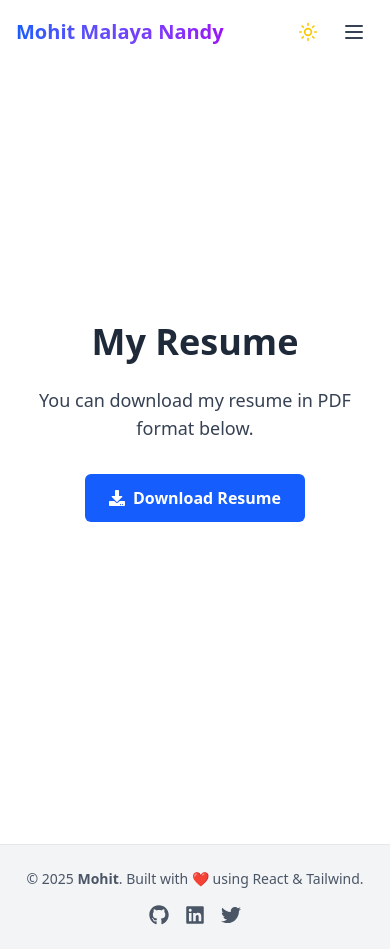
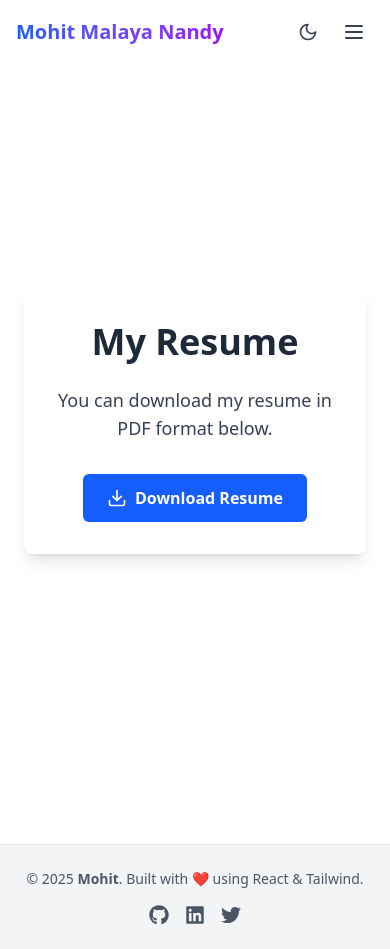
Before and after one commit to mohitmalayanandy/reactifymohit, a React (Vite) app: page /resume in a window 390 px wide. Built offline with nearby package versions, Linux system fonts and the light colour scheme.

Commit message:
Resume Downloader Added

```diff
--- a/src/App.jsx
+++ b/src/App.jsx
@@ -4,6 +4,7 @@ import { BrowserRouter as Router } from 'react-router-dom';
 import Layout from './components/layout/Layout';
 import AppRoutes from './routes/AppRoutes';
 import Modal from './components/Modal';
+import { ThemeProvider } from './components/common/ThemeProvider';
 
 function App() {
   // State to control modal visibility
@@ -23,12 +24,14 @@ function App() {
   };
 
   return (
+    <ThemeProvider>
     <Router>
       {isModalVisible && <Modal onClose={handleCloseModal} />}
       <Layout>
         <AppRoutes />
       </Layout>
     </Router>
+    </ThemeProvider>
   );
 }
 
--- /dev/null
+++ b/src/components/common/GradientName.jsx
@@ -0,0 +1,11 @@
+import React from "react";
+
+const GradientName = ({ className = "" }) => {
+  return (
+    <span className={`bg-clip-text cursor-none text-transparent bg-gradient-to-r from-blue-600 to-purple-600 dark:from-blue-400 dark:to-purple-400 ${className}`}>
+      Mohit Malaya Nandy
+    </span>
+  );
+};
+
+export default GradientName;
--- a/src/components/common/Navbar.jsx
+++ b/src/components/common/Navbar.jsx
@@ -1,41 +1,14 @@
 import { useState, useEffect } from "react";
 import { Link, useLocation } from "react-router-dom";
 import { Sun, Moon, Menu, X } from "lucide-react";
+import GradientName from "./GradientName";
+import { useTheme } from "./ThemeProvider"; // Import the theme hook
 
 const Navbar = () => {
   const [isMenuOpen, setIsMenuOpen] = useState(false);
-  const [isDarkMode, setIsDarkMode] = useState(true);
   const [scrolled, setScrolled] = useState(false);
   const location = useLocation();
-
-  // Handle theme switching
-  useEffect(() => {
-    // Check user preference from localStorage or system preference
-    const savedTheme = localStorage.getItem("theme");
-    const prefersDark = window.matchMedia("(prefers-color-scheme: dark)").matches;
-
-    if (savedTheme === "light") {
-      setIsDarkMode(false);
-      document.documentElement.classList.remove("dark");
-    } else if (savedTheme === "dark") {
-      setIsDarkMode(true);
-      document.documentElement.classList.add("dark");
-    } else if (prefersDark) {
-      setIsDarkMode(true);
-      document.documentElement.classList.add("dark");
-    }
-  }, []);
-
-  const toggleTheme = () => {
-    setIsDarkMode(!isDarkMode);
-    if (isDarkMode) {
-      document.documentElement.classList.remove("dark");
-      localStorage.setItem("theme", "light");
-    } else {
-      document.documentElement.classList.add("dark");
-      localStorage.setItem("theme", "dark");
-    }
-  };
+  const { isDarkMode, toggleTheme } = useTheme(); // Get theme state and toggle function
 
   // Handle scroll effect
   useEffect(() => {
@@ -74,14 +47,9 @@ const Navbar = () => {
       <nav className="max-w-6xl mx-auto px-4 sm:px-6 lg:px-8">
         <div className="flex justify-between items-center h-16 md:h-20">
           {/* Logo */}
-          <Link
-            to="/"
-            className="text-xl sm:text-2xl font-bold text-gray-900 dark:text-white hover:opacity-90 transition-opacity"
-          >
-            <span className="bg-clip-text text-transparent bg-gradient-to-r from-blue-600 to-purple-600 dark:from-blue-400 dark:to-purple-400">
-              Mohit Malaya Nandy
-            </span>
-          </Link>
+          <div className="text-xl sm:text-2xl font-bold text-gray-900 dark:text-white hover:opacity-90 transition-opacity">
+            <GradientName />
+          </div>
 
           {/* Desktop Navigation */}
           <div className="hidden md:flex items-center space-x-1 lg:space-x-2">
@@ -89,11 +57,10 @@ const Navbar = () => {
               <Link
                 key={link.label}
                 to={link.to}
-                className={`px-3 py-2 rounded-lg text-sm lg:text-base font-medium transition-all duration-200 ${
-                  isActive(link.to)
+                className={`px-3 py-2 rounded-lg text-sm lg:text-base font-medium transition-all duration-200 ${isActive(link.to)
                     ? "text-blue-600 dark:text-blue-400 bg-blue-50 dark:bg-blue-900/30"
                     : "text-gray-700 dark:text-gray-300 hover:text-blue-600 hover:bg-gray-100 dark:hover:text-blue-400 dark:hover:bg-gray-800/50"
-                }`}
+                  }`}
               >
                 {link.label}
               </Link>
@@ -142,22 +109,20 @@ const Navbar = () => {
 
       {/* Mobile Menu Dropdown */}
       <div
-        className={`md:hidden overflow-hidden transition-all duration-300 ease-in-out ${
-          isMenuOpen
+        className={`md:hidden overflow-hidden transition-all duration-300 ease-in-out ${isMenuOpen
             ? "max-h-96 opacity-100 border-t border-gray-200 dark:border-gray-800"
             : "max-h-0 opacity-0"
-        }`}
+          }`}
       >
         <div className="px-4 py-2 bg-white dark:bg-black space-y-1">
           {navLinks.map((link) => (
             <Link
               key={link.label}
               to={link.to}
-              className={`block px-4 py-3 rounded-lg text-base font-medium transition-all duration-200 ${
-                isActive(link.to)
+              className={`block px-4 py-3 rounded-lg text-base font-medium transition-all duration-200 ${isActive(link.to)
                   ? "text-blue-600 dark:text-blue-400 bg-blue-50 dark:bg-blue-900/30"
                   : "text-gray-700 dark:text-gray-300 hover:text-blue-600 hover:bg-gray-100 dark:hover:text-blue-400 dark:hover:bg-gray-800/50"
-              }`}
+                }`}
               onClick={() => setIsMenuOpen(false)}
             >
               {link.label}
--- /dev/null
+++ b/src/components/common/ThemeProvider.jsx
@@ -0,0 +1,56 @@
+import React, { createContext, useContext, useEffect, useState } from 'react';
+
+// Create context
+const ThemeContext = createContext();
+
+export const ThemeProvider = ({ children }) => {
+  const [isDarkMode, setIsDarkMode] = useState(false);
+
+  // Initialize theme on component mount
+  useEffect(() => {
+    const savedTheme = localStorage.getItem('theme');
+    const prefersDark = window.matchMedia('(prefers-color-scheme: dark)').matches;
+
+    // Set initial theme based on localStorage or system preference
+    const shouldUseDarkMode = savedTheme === 'dark' || (!savedTheme && prefersDark);
+
+    if (shouldUseDarkMode) {
+      document.documentElement.classList.add('dark');
+      setIsDarkMode(true);
+    } else {
+      document.documentElement.classList.remove('dark');
+      setIsDarkMode(false);
+    }
+  }, []);
+
+  // Function to toggle theme
+  const toggleTheme = () => {
+    const newDarkMode = !isDarkMode;
+    setIsDarkMode(newDarkMode);
+
+    if (newDarkMode) {
+      document.documentElement.classList.add('dark');
+      localStorage.setItem('theme', 'dark');
+    } else {
+      document.documentElement.classList.remove('dark');
+      localStorage.setItem('theme', 'light');
+    }
+  };
+
+  return (
+    <ThemeContext.Provider value={{ isDarkMode, toggleTheme }}>
+      {children}
+    </ThemeContext.Provider>
+  );
+};
+
+// Custom hook to use the theme context
+export const useTheme = () => {
+  const context = useContext(ThemeContext);
+  if (context === undefined) {
+    throw new Error('useTheme must be used within a ThemeProvider');
+  }
+  return context;
+};
+
+export default ThemeProvider;
--- a/src/pages/Home.jsx
+++ b/src/pages/Home.jsx
@@ -5,7 +5,7 @@ import { assets } from "../assets/assets";
 
 const Home = () => {
   return (
-    <section className="min-h-screen bg-black text-white flex items-center justify-center p-8">
+    <section className="min-h-screen bg-white dark:bg-black text-black dark:text-white flex items-center justify-center p-8">
       <div className="max-w-7xl w-full grid grid-cols-1 md:grid-cols-2 gap-4 items-center">
 
         {/* Profile Illustration */}
@@ -14,15 +14,14 @@ const Home = () => {
             <img
               src={assets.illustration} // Update path based on your project structure
               alt="Profile Illustration"
-              className="w-full p-6 sm:p-10 lg:p-14 rounded-3xl object-cover"
-            />
+              className="w-full p-6 sm:p-10 lg:p-14 rounded-3xl object-cover cursor-none" />
 
             {/* Circular Text Button */}
             <div className="absolute bottom-4 sm:bottom-2 left-4 sm:left-2">
               <div className="relative w-24 sm:w-32 h-24 sm:h-32 flex items-center justify-center">
                 {/* Rotating Text */}
                 <div className="absolute w-full h-full animate-spin-slow">
-                  <svg viewBox="0 0 100 100" className="w-full h-full fill-white">
+                  <svg viewBox="0 0 100 100" className="w-full h-full fill-black dark:fill-white">
                     <defs>
                       <path
                         id="circlePath"
@@ -37,7 +36,7 @@ const Home = () => {
                   </svg>
                 </div>
                 <button
-                  className="absolute z-10 bg-white text-black font-bold text-base py-3 px-2 sm:py-7 sm:px-3 rounded-full border border-white hover:bg-black hover:text-white transition-colors duration-100">
+                  className="absolute z-10 bg-black text-white dark:bg-white dark:text-black font-bold text-base py-3 px-2 sm:py-7 sm:px-3 rounded-full border border-black dark:border-white hover:bg-white hover:text-black dark:hover:bg-black dark:hover:text-white transition-colors duration-100">
                   Hire Me
                 </button>
               </div>
@@ -51,21 +50,16 @@ const Home = () => {
             Crafting ideas into <br className="hidden sm:block" /> digital masterpieces <br className="hidden sm:block" /> through code and design
           </h1>
 
-          <p className="text-gray-300 text-base sm:text-lg mb-6 sm:mb-8 max-w-xl mx-auto md:mx-0">
-            As a skilled full-stack developer, I am dedicated to turning ideas into innovative web applications.
-            Explore my latest projects and articles, showcasing my expertise in React.js and web development.
-          </p>
-
           {/* Action Buttons */}
           <div className="flex flex-col sm:flex-row gap-3 sm:gap-4 justify-center md:justify-start">
             <button
-              className="bg-white text-black hover:bg-gray-200 text-sm px-4 py-3 rounded-lg flex items-center justify-center gap-2 font-medium transition-colors duration-300"
+              className="bg-black text-white hover:bg-gray-800 dark:bg-white dark:text-black dark:hover:bg-gray-200 text-sm px-4 py-3 rounded-lg flex items-center justify-center gap-2 font-medium transition-colors duration-300"
               aria-label="Download Resume"
             >
               <Download size={16} /> Resume
             </button>
             <button
-              className="text-white border border-white hover:bg-white hover:text-black text-sm px-4 py-3 rounded-lg flex items-center justify-center gap-2 font-medium transition-colors duration-300"
+              className="text-black dark:text-white border border-black dark:border-white hover:bg-black hover:text-white dark:hover:bg-white dark:hover:text-black text-sm px-4 py-3 rounded-lg flex items-center justify-center gap-2 font-medium transition-colors duration-300"
               aria-label="Contact Me"
             >
               <Mail size={16} /> Contact
@@ -85,7 +79,7 @@ const Home = () => {
                 key={label}
                 href="#"
                 aria-label={label}
-                className={`text-white ${hoverColor} text-lg sm:text-xl transition-colors duration-300`}
+                className={`text-black dark:text-white ${hoverColor} text-lg sm:text-xl transition-colors duration-300`}
               >
                 <Icon />
               </a>
--- a/src/pages/Resume.jsx
+++ b/src/pages/Resume.jsx
@@ -1,23 +1,56 @@
 import React from 'react';
-import { FaDownload } from 'react-icons/fa';
+import { Download } from 'lucide-react';
+import { useState } from 'react';
 
 const Resume = () => {
+  const [isDownloading, setIsDownloading] = useState(false);
+
+  // Sample PDF data - in a real application, this would be your actual PDF file
+  const samplePdfUrl = "https://www.w3.org/WAI/ER/tests/xhtml/testfiles/resources/pdf/dummy.pdf";
+
+  const handleDownload = () => {
+    setIsDownloading(true);
+
+    // Simulating a download process
+    setTimeout(() => {
+      // In a real application with an actual file available,
+      // this would be replaced with window.location.href = "/resume.pdf";
+      window.open(samplePdfUrl, '_blank');
+      setIsDownloading(false);
+    }, 1000);
+  };
+
   return (
-    <div className="min-h-screen flex flex-col justify-center items-center bg-white dark:bg-gray-900 px-6 py-12">
+    <div className="min-h-screen flex flex-col justify-center items-center bg-white dark:bg-black px-6 py-12">
+      <div className="max-w-2xl w-full dark:bg-gray-800 bg-transparent shadow-lg rounded-lg p-8">
         <h1 className="text-4xl md:text-5xl font-bold text-gray-800 dark:text-white mb-6 text-center">
           My Resume
         </h1>
-      <p className="text-lg text-gray-700 dark:text-gray-300 text-center mb-8 max-w-xl">
+        <p className="text-lg text-gray-700 dark:text-gray-300 text-center mb-8 max-w-xl mx-auto">
           You can download my resume in PDF format below.
         </p>
-      <a
-        href="/resume.pdf"
-        download
-        className="inline-flex items-center bg-blue-600 hover:bg-blue-700 text-white font-semibold py-3 px-6 rounded-md transition duration-300"
+        <div className="flex justify-center">
+          <button
+            onClick={handleDownload}
+            disabled={isDownloading}
+            className={`inline-flex items-center justify-center ${
+              isDownloading ? 'bg-blue-500' : 'bg-blue-600 hover:bg-blue-700'
+            } text-white font-semibold py-3 px-6 rounded-md transition duration-300 focus:outline-none focus:ring-2 focus:ring-blue-500 focus:ring-opacity-50`}
           >
-        <FaDownload className="mr-2" />
+            {isDownloading ? (
+              <>
+                <span className="animate-spin mr-2">⏳</span>
+                Processing...
+              </>
+            ) : (
+              <>
+                <Download className="mr-2 h-5 w-5" />
                 Download Resume
-      </a>
+              </>
+            )}
+          </button>
+        </div>
+      </div>
     </div>
   );
 };
--- a/vite.config.js
+++ b/vite.config.js
@@ -8,4 +8,15 @@ export default defineConfig({
     react(),
     tailwindcss(),
   ],
+  theme: {
+    extend: {
+      // ... your other extensions
+      cursor: {
+        'none': 'none',
+      },
+      animation: {
+        'spin-slow': 'spin 15s linear infinite',
+      },
+    },
+  },
 })
```
Lines whose indentation alone changed are shown as unchanged.
